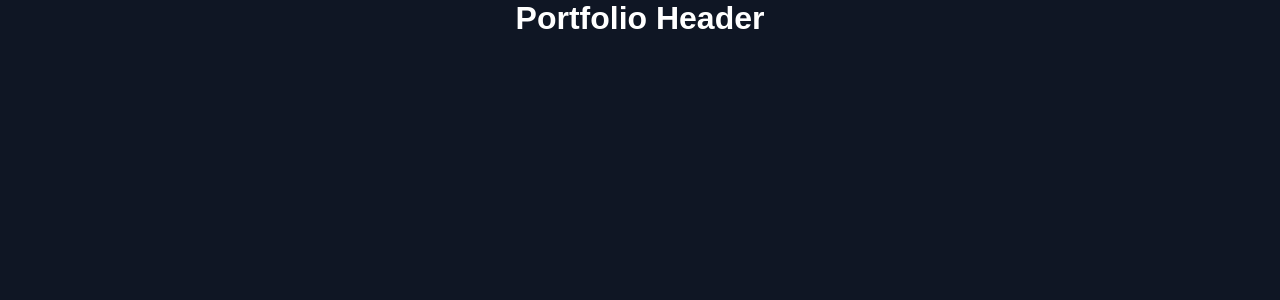
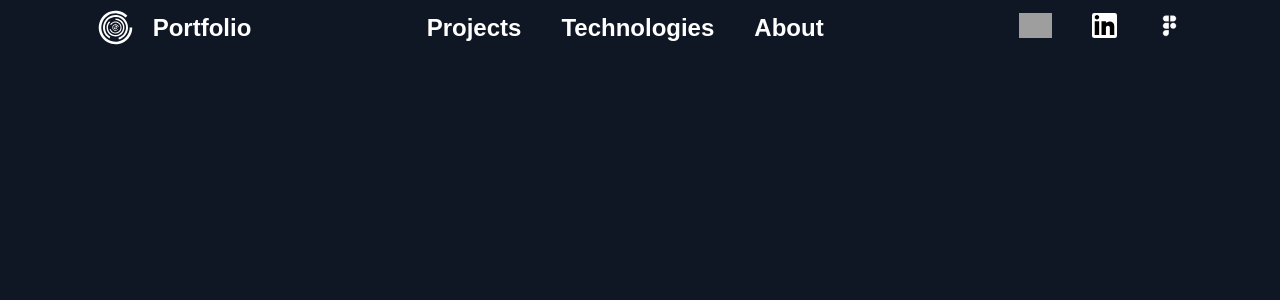
Before and after one commit to SalamanderCtesiphon/portfolio-figma-design, a React (Create React App) app: page / in a window 1280 px wide. Shown: the top 300 px of the page. Built offline with nearby package versions, Linux system fonts and the light colour scheme; grey boxes are pictures that could not be loaded.

Commit message:
completed the main layout for the header

```diff
--- /dev/null
+++ b/src/components/Header.css
@@ -0,0 +1,31 @@
+header {
+  display: flex;
+  align-items: center;
+  justify-content: space-around;
+  padding: 10px 0;
+}
+
+.header-container-1 {
+  display: flex;
+  align-items: center;
+}
+
+.header-container-2 {
+  display: flex;
+}
+
+.header-container-2 > a {
+  margin: 0 20px;
+  color: inherit;
+  text-decoration: none;
+}
+
+#logo {
+  height: 35px;
+  margin: 0 20px;
+}
+
+.header-container-3 > a > img {
+  height: 25px;
+  margin: 0 20px;
+}
--- a/src/components/Header.jsx
+++ b/src/components/Header.jsx
@@ -1,9 +1,27 @@
-import React from 'react'
+import React from 'react';
+import './Header.css';
+import logo from '../assests/icons/logo.svg';
+import gitHub from '../assests/icons/mark-github-24.svg';
+import linkdIn from '../assests/icons/Linkedin.svg';
+import figma from '../assests/icons/Figma.png'
 
 function Header() {
   return (
     <header>
-      <h1>Portfolio Header</h1>
+      <div className="header-container-1">
+        <img src={logo} alt="logo" id='logo'/>
+        <h2 className="header-title">Portfolio</h2>
+      </div>
+      <div className="header-container-2">
+        <a href="#" className="link"><h2>Projects</h2></a>
+        <a href="#" className="link"><h2>Technologies</h2></a>
+        <a href="#" className="link"><h2>About</h2></a>
+      </div>
+      <div className="header-container-3">
+        <a href="#" className="logo-link"><img src={gitHub} alt="gitHub" /></a>
+        <a href="#" className="logo-link"><img src={linkdIn} alt="linked in" /></a>
+        <a href="#" className="logo-link"><img src={figma} alt="figma" /></a>
+      </div>
     </header>
   )
 }
```
